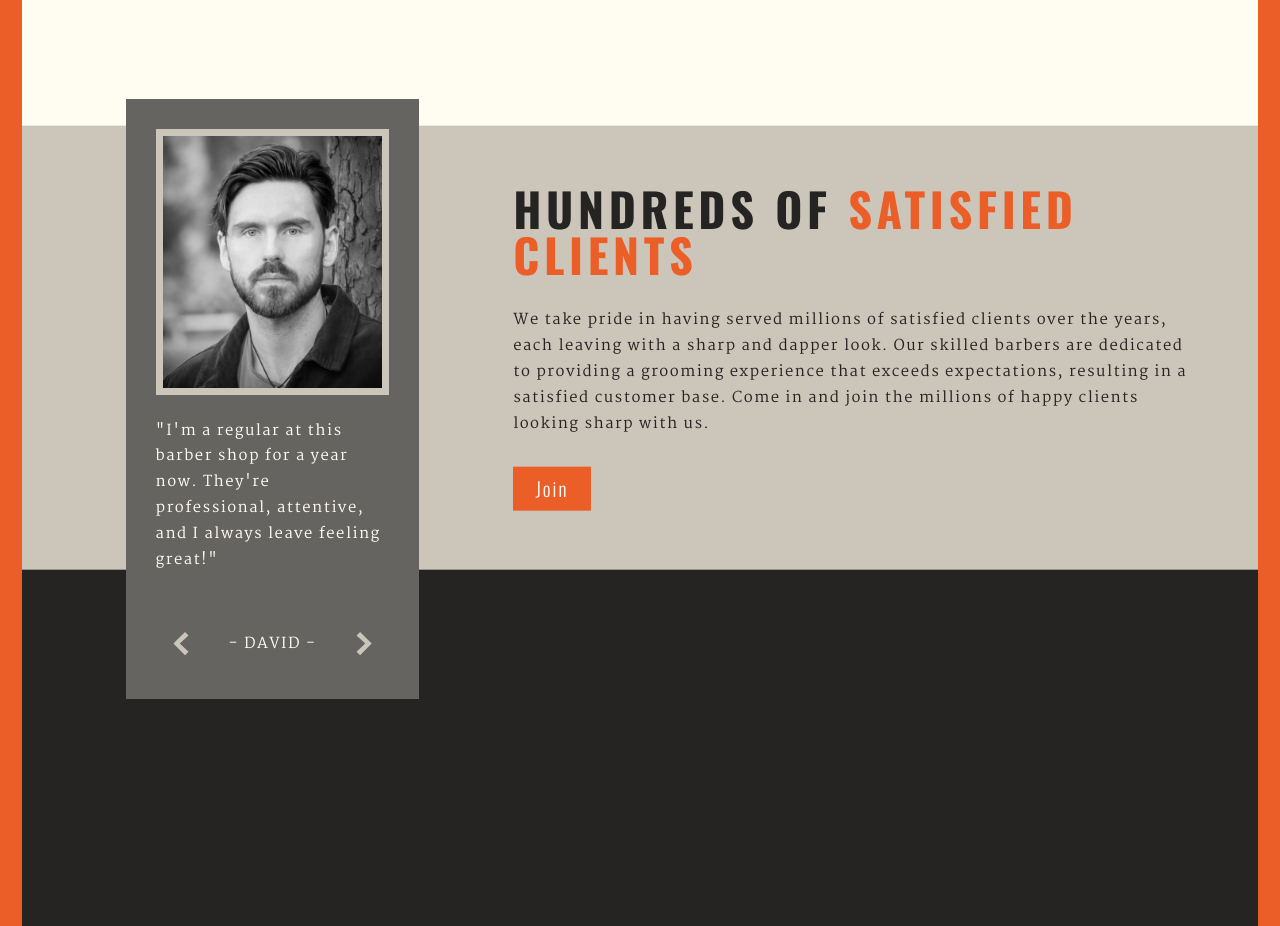
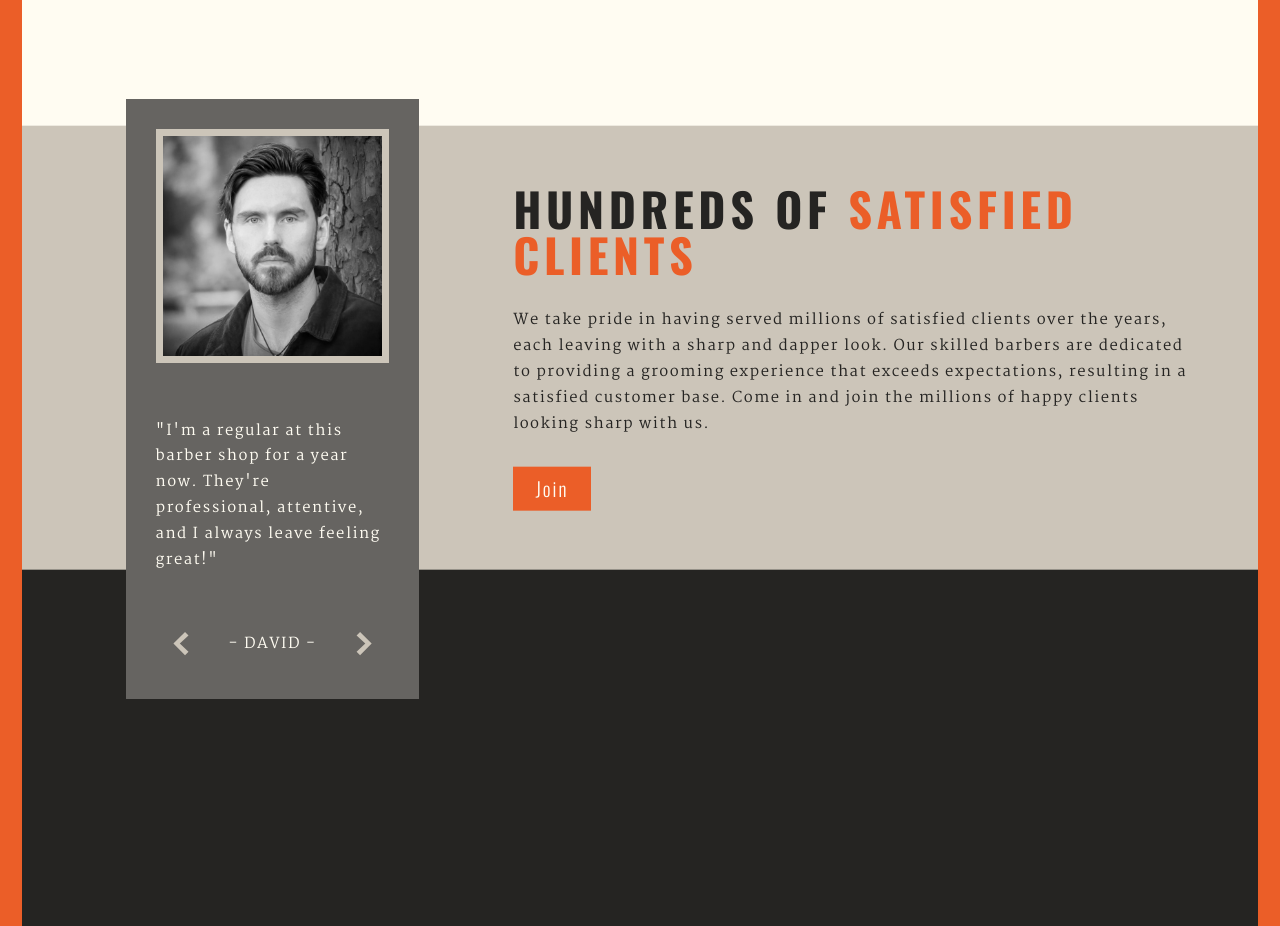
Before and after one commit to tslajus/qualitrim, a React (Vite) app: page / in a window 1280 px wide. Shown: the part 1800-2726 px from the top of the page. Built offline with nearby package versions, Linux system fonts and the light colour scheme; a web font is replaced by a local one.

Commit message:
Testimonials animation bug fix;

```diff
--- a/src/context/PageContext.tsx
+++ b/src/context/PageContext.tsx
@@ -18,6 +18,7 @@ type PageContextType = {
   fadeInStatic: AnimationProps;
   fadeInStaticLong: AnimationProps;
   fadeInStaticFaster: AnimationProps;
+  slideShowReverse: AnimationProps;
   exitAnimation: {
     exit: { opacity: number; transition: { duration: number } };
   };
@@ -35,6 +36,7 @@ const PageContext = createContext<PageContextType>({
   fadeInStatic: {},
   fadeInStaticLong: {},
   fadeInStaticFaster: {},
+  slideShowReverse: {},
 
   exitAnimation: { exit: { opacity: 0, transition: { duration: 0.4 } } },
 });
@@ -50,6 +52,7 @@ const PageContextProvider = ({ children }: Props) => {
   const fadeInStatic = getAnimationProps(0, 1.8, 0.4);
   const fadeInStaticLong = getAnimationProps(0, 3, 0.8);
   const fadeInStaticFaster = getAnimationProps(0, 1.8, 0.2);
+  const slideShowReverse = getAnimationProps(3, 1, 0, true);
   const exitAnimation = { exit: { opacity: 0, transition: { duration: 0.4 } } };
 
   const sharedValues = {
@@ -64,6 +67,7 @@ const PageContextProvider = ({ children }: Props) => {
     fadeInStatic,
     fadeInStaticLong,
     fadeInStaticFaster,
+    slideShowReverse,
     exitAnimation,
   };
 
--- a/src/sections/Clients/parts/TestimonialsBox.tsx
+++ b/src/sections/Clients/parts/TestimonialsBox.tsx
@@ -14,7 +14,8 @@ function TestimonialsBox({ data }: Props) {
   const [arrowDisabled, setArrowDisabled] = useState(false);
   const [clicked, setClicked] = useState(false);
   const client = data[clientNumber - 1];
-  const { fadeInReverse, exitAnimation } = useContext(PageContext);
+  const { fadeInReverse, slideShowReverse, exitAnimation } =
+    useContext(PageContext);
 
   const handleClick = (direction: string | undefined) => {
     if (!arrowDisabled) {
@@ -37,7 +38,7 @@ function TestimonialsBox({ data }: Props) {
   useEffect(() => {
     const timeoutId = setTimeout(() => {
       setArrowDisabled(false);
-    }, 600);
+    }, 400);
     return () => clearTimeout(timeoutId);
   });
 
@@ -52,11 +53,12 @@ function TestimonialsBox({ data }: Props) {
       onTouchStart={swipeLeft}
       onTouchEnd={swipeRight}
     >
+      <motion.div {...fadeInReverse}>
         <AnimatePresence mode="wait">
           <motion.div
             className="testimonials-box__photo"
             key={client.id}
-          {...fadeInReverse}
+            {...slideShowReverse}
             {...exitAnimation}
           >
             <img
@@ -65,12 +67,13 @@ function TestimonialsBox({ data }: Props) {
             />
           </motion.div>
         </AnimatePresence>
+      </motion.div>
 
-      <div className="testimonials-box__text">
+      <motion.div className="testimonials-box__text" {...slideShowReverse}>
         <AnimatePresence mode="wait">
           <motion.div
             className="client"
-            {...fadeInReverse}
+            {...slideShowReverse}
             key={client.id}
             {...exitAnimation}
           >
@@ -97,7 +100,7 @@ function TestimonialsBox({ data }: Props) {
             small
           />
         </motion.div>
-      </div>
+      </motion.div>
     </article>
   );
 }
--- a/src/utils/getAnimationProps.ts
+++ b/src/utils/getAnimationProps.ts
@@ -1,20 +1,26 @@
 function getAnimationProps(
   x: number = 0,
   duration: number = 0.5,
-  delay: number = 0
+  delay: number = 0,
+  offScreen: boolean = false
 ) {
   const animationVariants = {
     hidden: { opacity: 0, x: x },
     visible: { opacity: 1, x: 0 },
   };
 
-  const animationProps = {
+  const animationProps: any = {
     initial: "hidden",
-    whileInView: "visible",
-    viewport: { once: true, amount: 0.5 },
     transition: { duration: duration, delay: delay },
     variants: animationVariants,
   };
+
+  if (offScreen) {
+    animationProps.animate = "visible";
+  } else {
+    animationProps.whileInView = "visible";
+    animationProps.viewport = { once: true, amount: 0.5 };
+  }
 
   return animationProps;
 }
```
Lines whose indentation alone changed are shown as unchanged.
